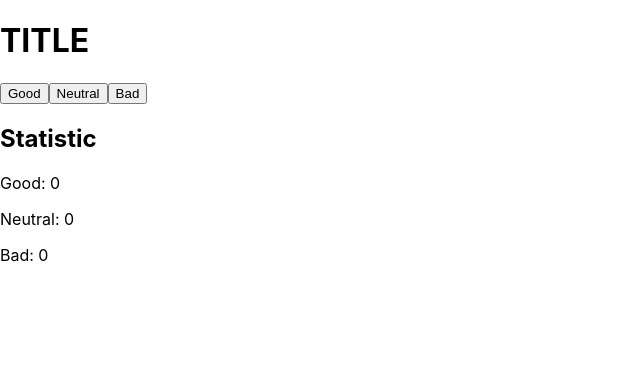
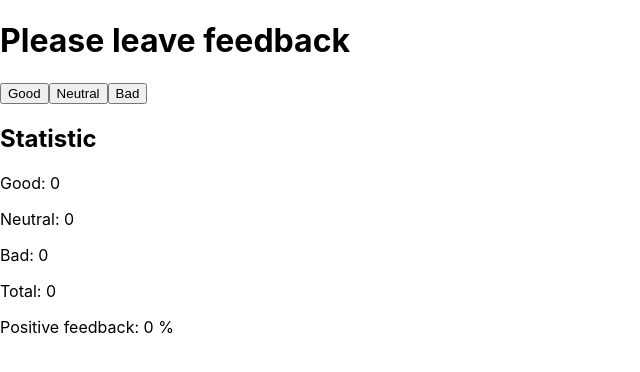
Before and after one commit to InnaUsenko/goit-react-hw-02-feedback, a React (Create React App) app: page / in a window 1280 px wide. Shown: the top 372 px of the page, without its empty margins (0-640 px from the left). Built offline with nearby package versions, Linux system fonts and the light colour scheme.

Commit message:
add total and positive feedback

```diff
--- a/src/components/App.jsx
+++ b/src/components/App.jsx
@@ -9,8 +9,13 @@ class App extends Component {
     bad: 0,
   };
 
-  countTotalFeedback = () => {};
-  countPositiveFeedbackPercentage = () => {};
+  countTotalFeedback = () => {
+    return this.state.bad + this.state.neutral + this.state.good;
+  };
+  countPositiveFeedbackPercentage = () => {
+    let divide = this.countTotalFeedback() <= 0 ? 1 : this.countTotalFeedback();
+    return Math.round((this.state.good * 100) / divide);
+  };
 
   vote = event => {
     const id = event.target.id;
@@ -29,11 +34,15 @@ class App extends Component {
     }
   };
   render() {
+    let total = this.countTotalFeedback();
+    let countPositive = this.countPositiveFeedbackPercentage();
     return (
       <Feedback
         good={this.state.good}
         neutral={this.state.neutral}
         bad={this.state.bad}
+        total={total}
+        countPositive={countPositive}
         vote={this.vote}
       />
     );
--- a/src/components/Feedback/Feedback.jsx
+++ b/src/components/Feedback/Feedback.jsx
@@ -5,7 +5,7 @@ class Feedback extends Component {
   render() {
     return (
       <div>
-        <h1>TITLE</h1>
+        <h1>Please leave feedback</h1>
         <div>
           <button id="good" onClick={this.props.vote}>
             Good
@@ -21,6 +21,8 @@ class Feedback extends Component {
         <p>Good: {this.props.good}</p>
         <p>Neutral: {this.props.neutral}</p>
         <p>Bad: {this.props.bad}</p>
+        <p>Total: {this.props.total}</p>
+        <p>Positive feedback: {this.props.countPositive} %</p>
       </div>
     );
   }
```
